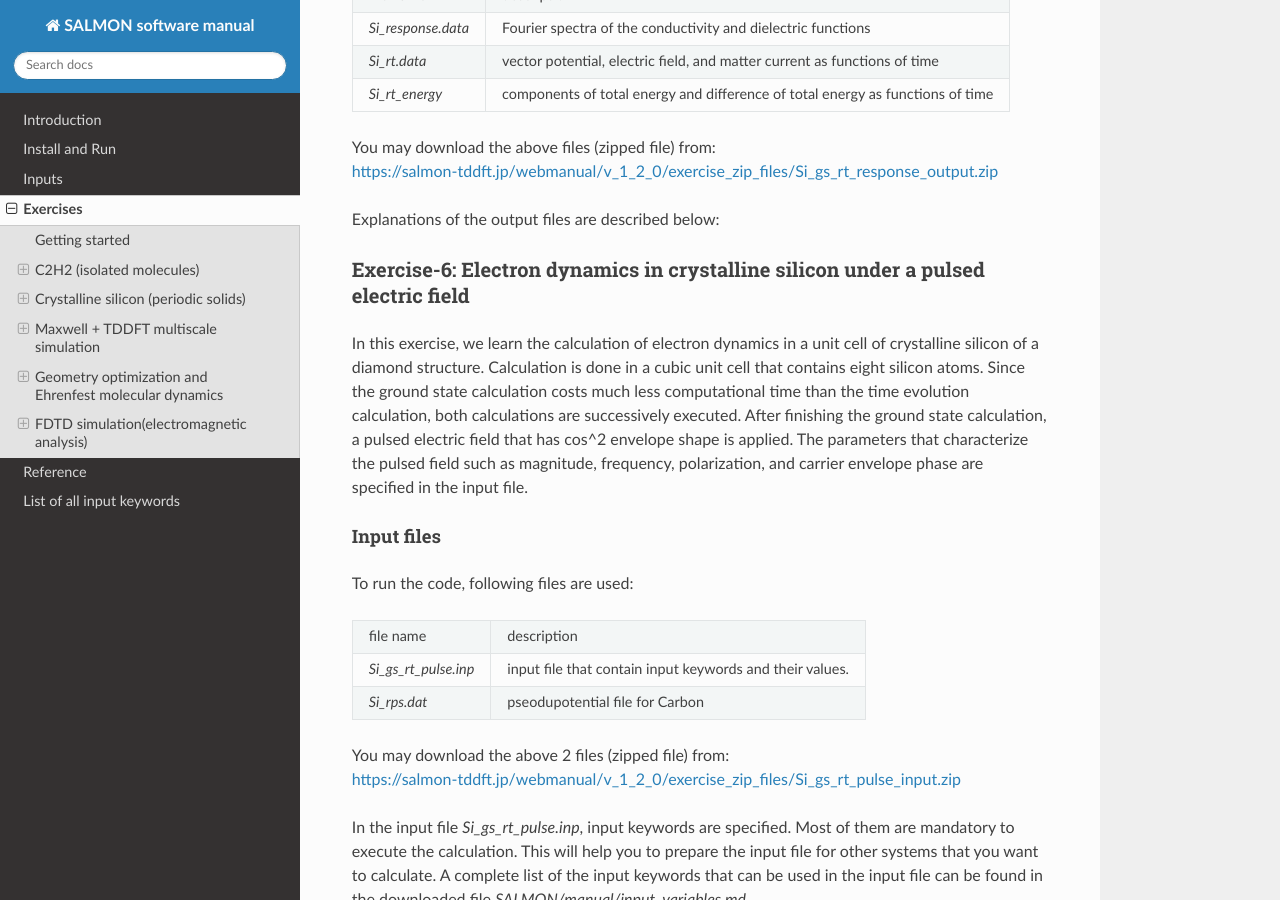
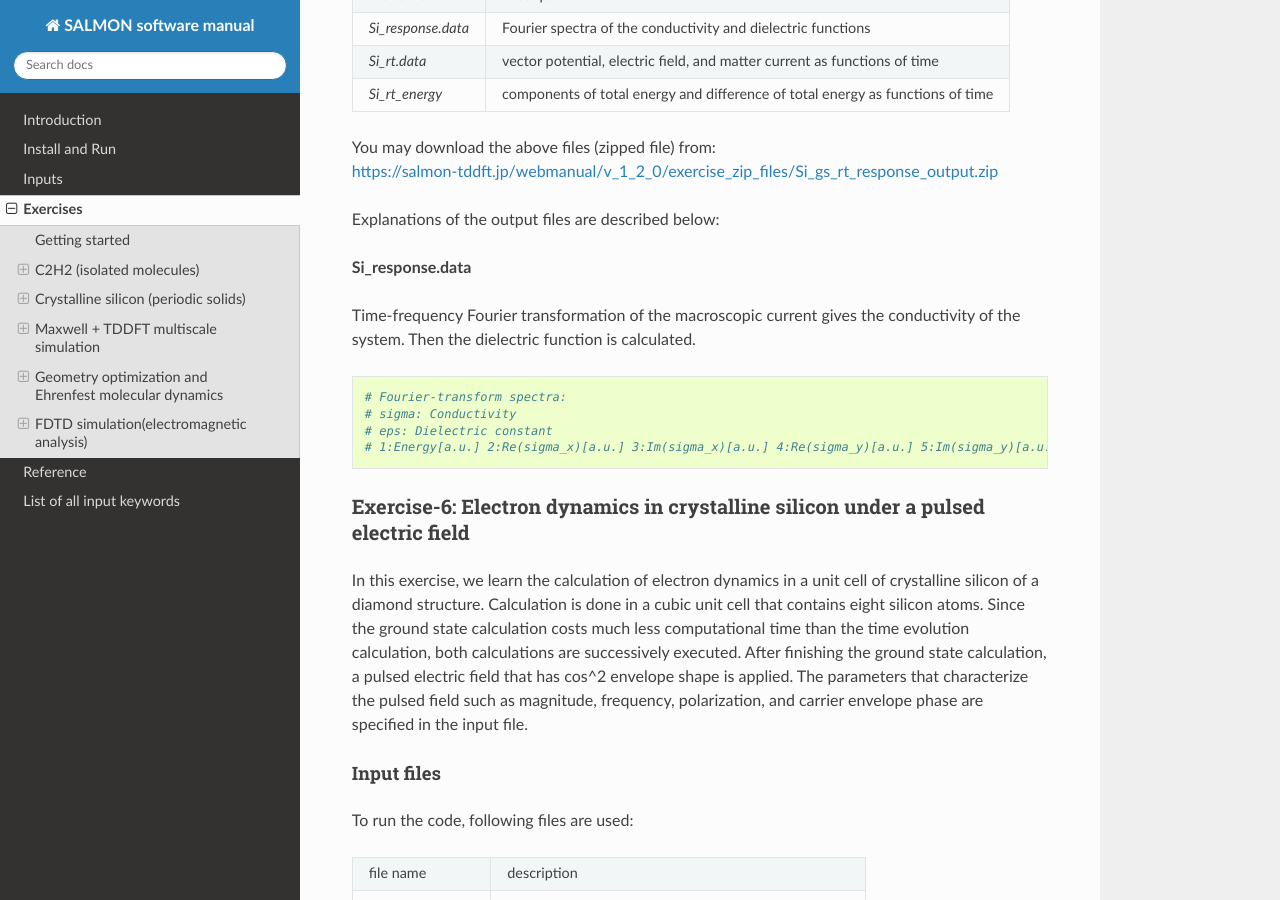
Before and after one commit to SALMON-TDDFT/SALMON-DOCS, a Sphinx documentation site: the page built from source/exercises.rst, in a window 1280 px wide and 900 px high, scrolled down 37457 px. Built offline with Sphinx 7.4.7 and the Read the Docs theme 2.0.0, drawn with Linux system fonts in a browser that asks for light colours; formulas are drawn with MathJax 3.

Commit message:
Update exercises.rst

```diff
--- a/source/exercises.rst
+++ b/source/exercises.rst
@@ -2134,6 +2134,19 @@ After the calculation, following output files are created in the directory that
 | https://salmon-tddft.jp/webmanual/v_1_2_0/exercise_zip_files/Si_gs_rt_response_output.zip
 
 Explanations of the output files are described below:
+
+**Si_response.data**
+
+Time-frequency Fourier transformation of the macroscopic current gives
+the conductivity of the system. Then the dielectric function is calculated.
+
+::
+
+   # Fourier-transform spectra:
+   # sigma: Conductivity
+   # eps: Dielectric constant
+   # 1:Energy[a.u.] 2:Re(sigma_x)[a.u.] 3:Im(sigma_x)[a.u.] 4:Re(sigma_y)[a.u.] 5:Im(sigma_y)[a.u.] 6:Re(sigma_z)[a.u.] 7:Im(sigma_z)[a.u.] 8:Re(eps_x)[none] 9:Im(eps_x)[none] 10:Re(eps_y)[none] 11:Im(eps_y)[none] 12:Re(eps_z)[none] 13:Im(eps_z)[none]
+
 
 
 .. _exercise-6:
```
